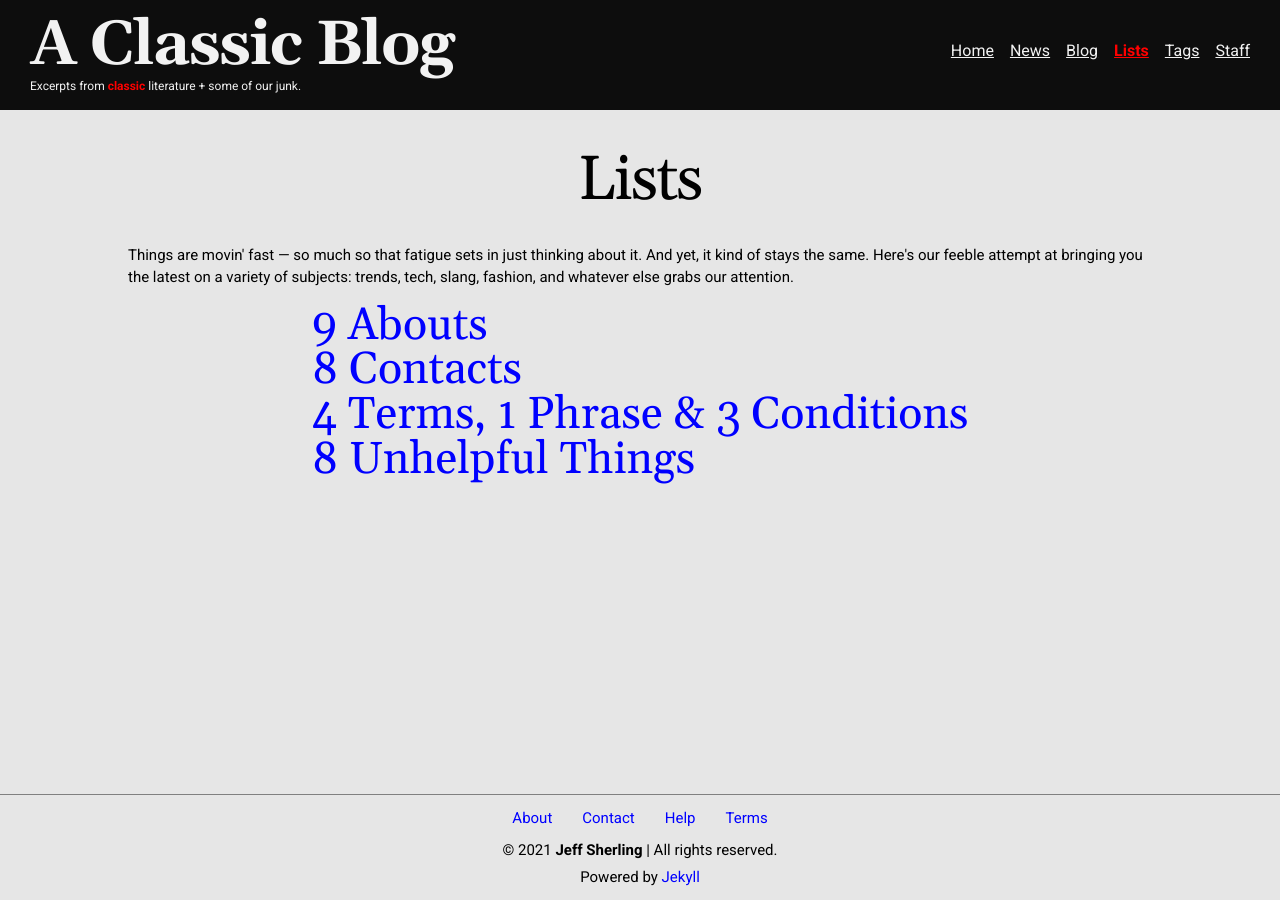
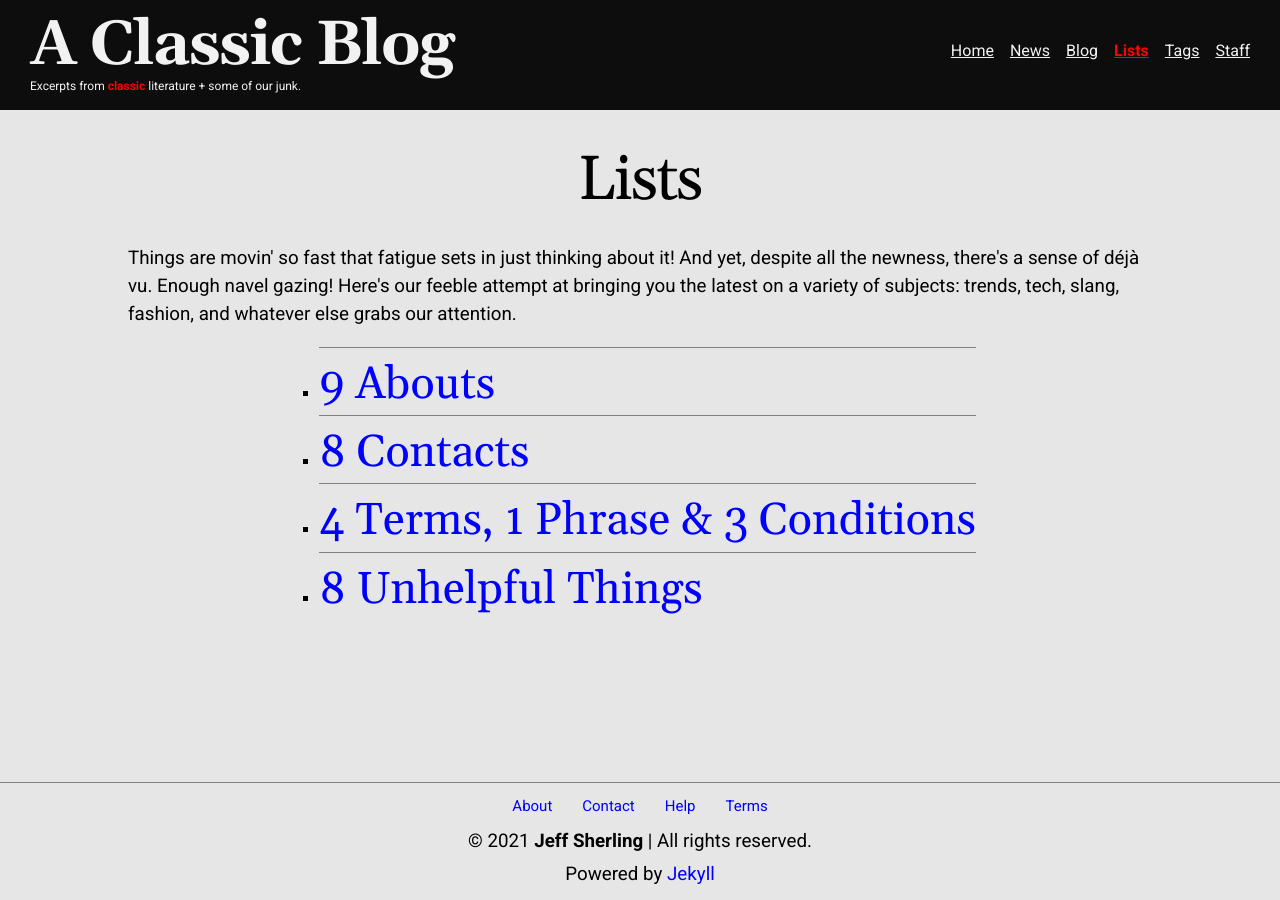
Before and after one commit to jsherling/classic-blog, a Jekyll site: the page built from lists.html, in a window 1280 px wide. Built offline with Jekyll 4.4.1, drawn with Linux system fonts in a browser that asks for light colours.

Commit message:
Complete list/tag styling; fix favicon

```diff
--- a/_layouts/authors.html
+++ b/_layouts/authors.html
@@ -4,7 +4,7 @@ layout: default
 
 <div class="left">
   <div class="mb-1em">
-    <h1>{{ page.name }}</h1>
+    <h1 class="left">{{ page.name }}</h1>
     <small><b>{{ page.position }}</b></small>
   </div>
   <div class="content mb-1em">
--- a/_sass/style/_base.scss
+++ b/_sass/style/_base.scss
@@ -73,10 +73,6 @@ p.tag {
   margin-bottom: 0.5em;
 }
 
-.post-content > p {
-  font-size: 1.25rem;
-}
-
 li {
   list-style-type: none;
 }
@@ -130,6 +126,7 @@ a.tag {
   text-align: left;
 }
 
+/* Media Queries */
 @media screen and (min-width: 641px) {
   html body {
     font-size: $medium-device-fs;
@@ -156,6 +153,10 @@ a.tag {
   .footer > div > p {
     margin-bottom: 0.5em;
   }
+
+  p {
+    font-size: 1.1rem;
+  }
 }
 
 @media screen and (min-width: 1008px) {
@@ -171,6 +172,10 @@ a.tag {
 
   .footer > div > p {
     margin-bottom: 1em;
+  }
+
+  p {
+    font-size: 125%;
   }
 }
 
--- a/_sass/style/_layout.scss
+++ b/_sass/style/_layout.scss
@@ -64,6 +64,7 @@
 li.author,
 li.blog,
 li.article,
+li.list,
 section.staff {
   border-top: 1px solid $default-color;
   padding-top: 1em;
@@ -113,6 +114,17 @@ p.excerpt::after {
   content: '...';
 }
 
+.tags-page {
+  display: flex;
+  align-items: flex-start;
+  justify-content: center;
+  gap: 2vw;
+}
+
+h1.article-title {
+  text-align: left;
+}
+
 /* Footer */
 
 .footer {
--- a/lists.html
+++ b/lists.html
@@ -4,15 +4,15 @@ title: Lists
 ---
 <h1 class="mb-dot5em">{{ page.title }}</h1>
 <p class="list-intro">
-  Things are movin' fast &mdash; so much so that fatigue sets in just thinking
-  about it. And yet, it kind of stays the same. Here's our feeble attempt at
-  bringing you the latest on a variety of subjects: trends, tech, slang,
-  fashion, and whatever else grabs our attention.
+  Things are movin' so fast that fatigue sets in just thinking about it! And
+  yet, despite all the newness, there's a sense of déjà vu. Enough navel gazing!
+  Here's our feeble attempt at bringing you the latest on a variety of subjects:
+  trends, tech, slang, fashion, and whatever else grabs our attention.
 </p>
 
 <ul>
   {% for list in site.lists %}
-  <li class="list">
+  <li class="list bullet">
     <h2 class="list-title">
       <a href="{{ site.baseurl }}{{ list.url }}">{{ list.title }}</a>
     </h2>
--- a/tags.html
+++ b/tags.html
@@ -3,6 +3,7 @@ layout: static-pages
 title: Tags
 permalink: /tags/
 ---
+<div class="tags-page">
   <section class="posts">
     <h2 class="mb-dot5em center">Posts</h2>
     <div class="left">
@@ -22,7 +23,7 @@ permalink: /tags/
       {% endfor %}
     </div>
   </section>
-<hr>
+
   <section class="articles">
     <h2 class="mb-dot5em center">Articles</h2>
     <div class="left">
@@ -33,9 +34,11 @@ permalink: /tags/
           {% for article in site.articles %}
             {% if article.tags contains temp %}
             <li>
+              <p class="tag">
                 <a href="{{ site.baseurl }}/{{ article.url }}">
                   {{ article.title }}
                 </a> | {{ article.date | date: "%b %d, %Y" }}
+              </p>
             </li>
             {% endif %}
           {% endfor %}
@@ -43,3 +46,4 @@ permalink: /tags/
       {% endfor %}
     </div>
   </section>
+</div>
```
Also changed, not shown: _lists/about-terms.md (+2 -2 lines). Lines whose indentation alone changed are shown as unchanged.
